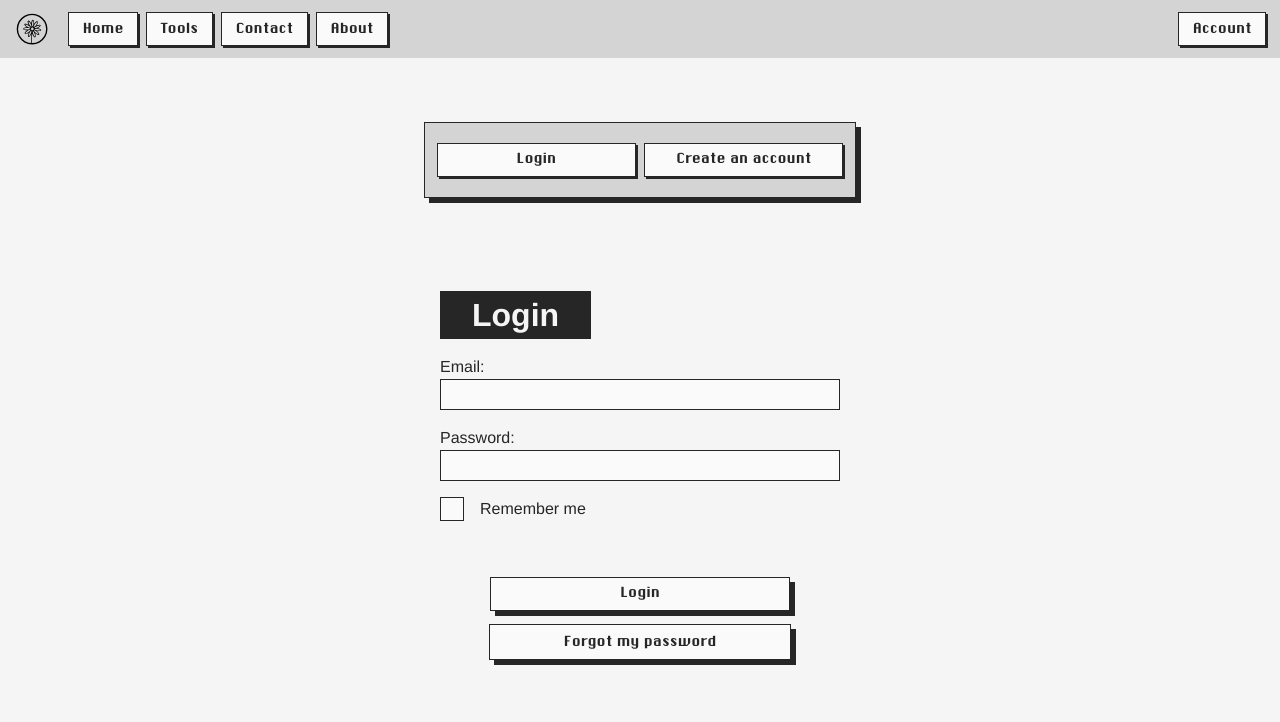
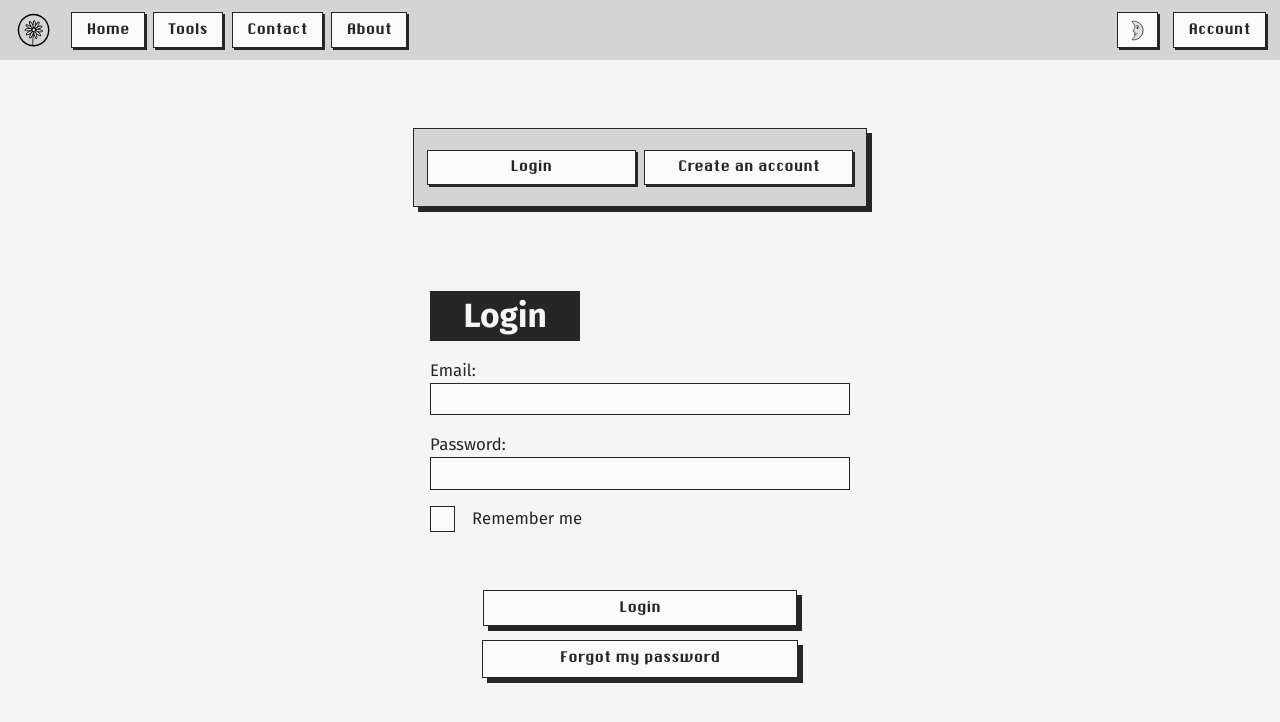
Before and after one commit to cl3mcg/marguerite, a Vue app: page /login in a window 1280 px wide. Shown: the top 722 px of the page. Built offline with nearby package versions, Linux system fonts and the light colour scheme.

Commit message:
Adding Dark/Light mode logic & CSS styles

```diff
--- a/index.html
+++ b/index.html
@@ -2,6 +2,7 @@
 <html lang="en">
 	<head>
 		<meta charset="UTF-8" />
+		<meta name="color-scheme" content="light dark" />
 		<link
 			rel="icon"
 			type="image/svg+xml"
--- a/src/components/layout/LoginForm.vue
+++ b/src/components/layout/LoginForm.vue
@@ -160,5 +160,9 @@ a.button {
 	.form-button button:last-of-type {
 		margin-top: 0;
 	}
+
+	.form-button *:last-child {
+		margin-top: 0;
+	}
 }
 </style>
--- a/src/components/layout/TopNavBar.vue
+++ b/src/components/layout/TopNavBar.vue
@@ -8,13 +8,14 @@
 			<router-link class="button" to="/about">About</router-link>
 		</div>
 		<div>
+			<TheDarkModeButton></TheDarkModeButton>
 			<router-link class="button" to="/account">Account</router-link>
 			<a
 				class="button icon"
 				tabindex="0"
-				v-on:mousedown="toggleNav()"
-				v-on:keypress.enter="toggleNav()"
-				v-on:focusout="closeNav($event)"
+				@mousedown="toggleNav"
+				@keypress.enter="toggleNav"
+				@focusout="closeNav"
 				>{{ navResponsive ? "⨉" : "☰" }}</a
 			>
 		</div>
@@ -22,7 +23,7 @@
 	<nav
 		v-if="navResponsive"
 		class="topnav-responsive"
-		v-on:focusout="closeNav($event)"
+		@focusout="closeNav"
 		ref="nav"
 	>
 		<router-link class="button" to="/home">Home</router-link>
@@ -35,19 +36,18 @@
 
 <script setup>
 import { ref } from "vue";
+import TheDarkModeButton from "../ui/TheDarkModeButton.vue";
 
-const accountInnerText = ref("");
-const accountLink = ref("");
 const navResponsive = ref(false);
 const nav = ref(null);
 
-const toggleNav = function () {
-	return (navResponsive.value = !navResponsive.value);
+const toggleNav = () => {
+	navResponsive.value = !navResponsive.value;
 };
 
-const closeNav = function (event) {
-	if (!nav.value.contains(event.relatedTarget)) {
-		return (navResponsive.value = false);
+const closeNav = (event) => {
+	if (!nav.value || !nav.value.contains(event.relatedTarget)) {
+		navResponsive.value = false;
 	}
 };
 </script>
@@ -64,6 +64,14 @@ const closeNav = function (event) {
 	display: flex; /* Use flexbox */
 	align-items: center; /* Center children vertically */
 	justify-content: space-between;
+}
+
+.darkModeIcon {
+	margin: 0 0.4em;
+	width: 20px;
+	max-width: 20px;
+	background-color: transparent;
+	transition: ease-in-out 0.25s;
 }
 
 a {
--- a/src/components/parts/TheHomePage.vue
+++ b/src/components/parts/TheHomePage.vue
@@ -37,8 +37,16 @@ h1 {
 .description {
 	text-align: center;
 	margin-top: 20px;
-	color: var(--primary-dark);
 }
+[data-theme="dark"] img.logo {
+	filter: invert(100%) sepia(8%) saturate(239%) hue-rotate(242deg)
+		brightness(118%) contrast(92%);
+}
+[data-theme="dark"] img.logo:hover {
+	filter: invert(100%) sepia(8%) saturate(239%) hue-rotate(242deg)
+		brightness(118%) contrast(92%) drop-shadow(0px 0px 40px #b9b9b9bb);
+}
+
 @media screen and (max-height: 600px) {
 	.logo {
 		width: 100px;
@@ -53,7 +61,18 @@ h1 {
 	.description {
 		text-align: center;
 		margin-top: 0.75em;
-		color: var(--primary-dark);
+	}
+}
+
+@media (prefers-color-scheme: dark) {
+	.logo {
+		filter: invert(100%) sepia(8%) saturate(239%) hue-rotate(242deg)
+			brightness(118%) contrast(92%);
+	}
+
+	.logo:hover {
+		filter: invert(100%) sepia(8%) saturate(239%) hue-rotate(242deg)
+			brightness(118%) contrast(92%) drop-shadow(0px 0px 40px #b9b9b9bb);
 	}
 }
 </style>
--- a/src/components/parts/TheLoginPage.vue
+++ b/src/components/parts/TheLoginPage.vue
@@ -1,5 +1,5 @@
 <template>
-	<div class="login-form">
+	<section class="login-form">
 		<menu class="form-type">
 			<li class="button" tabindex="0" v-on:click="formType = 'login'">Login</li>
 			<li class="button" tabindex="0" v-on:click="formType = 'create'">
@@ -11,7 +11,7 @@
 			v-show="formType === 'create'"
 			v-on:switch-tab="formType = 'login'"
 		></CreateAccountForm>
-	</div>
+	</section>
 </template>
 
 <script setup>
@@ -42,9 +42,6 @@ menu {
 	justify-content: center;
 	width: auto;
 	height: auto;
-	border: 1px solid var(--primary-dark);
-	box-shadow: 5px 5px 0px var(--primary-dark);
-	background-color: var(--primary-light-nav);
 }
 
 menu li {
@@ -89,6 +86,7 @@ menu li:hover {
 
 @media screen and (max-height: 600px) {
 	.login-form {
+		margin-top: 1em;
 		display: flex;
 		flex-direction: row;
 		justify-content: center;
--- a/src/components/parts/TheToolsPage.vue
+++ b/src/components/parts/TheToolsPage.vue
@@ -14,7 +14,6 @@
 import { ref } from "vue";
 
 import TheToolCard from "../ui/TheToolCard.vue";
-import { RouterView } from "vue-router";
 
 const toolsList = ref([
 	{
--- /dev/null
+++ b/src/components/ui/TheAverageTable.vue
@@ -0,0 +1,20 @@
+<template>
+	<div>
+		<table>
+			<tr></tr>
+		</table>
+	</div>
+</template>
+
+<script setup>
+import { defineProps } from "vue";
+
+const props = defineProps({
+	averageData: {
+		type: Object,
+		default: {},
+	},
+});
+</script>
+
+<style scoped></style>
--- /dev/null
+++ b/src/components/ui/TheDarkModeButton.vue
@@ -0,0 +1,74 @@
+<template>
+	<button @click="switchDarkMode">
+		<img :src="darkModeIconSrc" class="darkModeIcon" />
+	</button>
+</template>
+
+<script setup>
+import { ref, watch, onMounted } from "vue";
+import { useUserStore } from "../../stores/UserStore.js";
+
+const userStore = useUserStore();
+
+// Create a media query list
+const darkModeMediaQuery = window.matchMedia("(prefers-color-scheme: dark)");
+
+// Function to update the theme
+const updateTheme = () => {
+	userStore.darkMode = darkModeMediaQuery.matches;
+	document.documentElement.setAttribute(
+		"data-theme",
+		userStore.darkMode ? "dark" : "light"
+	);
+};
+
+// Update the theme on mount and whenever the media query changes
+onMounted(updateTheme);
+darkModeMediaQuery.addEventListener("change", updateTheme);
+
+const switchDarkMode = () => {
+	userStore.darkMode = !userStore.darkMode;
+	document.documentElement.setAttribute(
+		"data-theme",
+		userStore.darkMode ? "dark" : "light"
+	);
+};
+
+const darkModeIconSrc = ref(
+	userStore.darkMode
+		? "/src/assets/icons/sunwithface.svg"
+		: "/src/assets/icons/moonwithface.svg"
+);
+
+watch(
+	() => userStore.darkMode,
+	(newVal) => {
+		darkModeIconSrc.value = newVal
+			? "/src/assets/icons/sunwithface.svg"
+			: "/src/assets/icons/moonwithface.svg";
+	}
+);
+</script>
+
+<style scoped>
+button {
+	margin: 0 0.75em;
+	box-shadow: 2px 2px 0px var(--primary-dark);
+}
+button img {
+	transition: ease-in-out 0.1s;
+	-webkit-filter: grayscale(100%);
+	filter: grayscale(100%);
+}
+button:hover img {
+	-webkit-filter: grayscale(0%);
+	filter: grayscale(0%);
+}
+img {
+	width: 1.5em;
+	color: var(--primary-dark);
+	text-align: center;
+	text-decoration: none;
+	margin: 0 0.2em;
+}
+</style>
--- a/src/stores/UserStore.js
+++ b/src/stores/UserStore.js
@@ -4,6 +4,7 @@ export const useUserStore = defineStore("userStore", {
     state: function () {
         return {
             accountToken: null,
+            darkMode: false,
             isLoading: false,
             shownModal: null,
             // shownModal: {
--- a/src/styles/global.css
+++ b/src/styles/global.css
@@ -1,5 +1,5 @@
 :root {
-    --font-standard:'Fira Sans', Helvetica, Arial, 'Liberation Sans', 'TwemojiMozilla', sans-serif;
+    --font-standard:'Fira GO', Helvetica, Arial, 'Liberation Sans', 'TwemojiMozilla', sans-serif;
     --font-monospace:'Fira Mono', Menlo, Consolas, 'Courier New', monospace;
     --font-special:"ChicagoFLF", Impact, sans-serif;
 
@@ -92,32 +92,16 @@
     font-family: var(--font-standard);
     line-height: 1.5;
     font-weight: 400;
-    font-size: 1rem;
-
+    font-size: 1.05rem;
     color-scheme: light dark;
-    color: var(--primary-light);
-    background-color: var(--primary-dark);
-
     font-variant-ligatures: no-common-ligatures;
     font-synthesis: none;
     text-rendering: optimizeLegibility;
     -webkit-font-smoothing: antialiased;
     -moz-osx-font-smoothing: grayscale;
     -webkit-text-size-adjust: 100%;
-  }
-
-  @media (prefers-color-scheme: light) {
-    :root {
     color: var(--primary-dark);
     background-color: var(--primary-light);
-    }
-  }
-
-  @media (prefers-color-scheme: dark) {
-    :root {
-      color: var(--primary-light);
-      background-color: var(--primary-dark);
-    }
   }
 
   @keyframes neutral-blink-animation {
@@ -175,6 +159,16 @@ code {
   font-size: 0.9em;
 }
 
+menu {
+	border: 1px solid var(--primary-dark);
+	box-shadow: 5px 5px 0px var(--primary-dark);
+	background-color: var(--primary-light-nav);
+}
+
+[data-theme="dark"] menu {
+	box-shadow: 5px 5px 0px var(--primary-light);
+}
+
 menu * {
   font-family: var(--font-special);
 }
@@ -196,6 +190,22 @@ a.button, li.button, div.button, button {
 	transition: ease-in-out 0.1s;
 }
 
+[data-theme="dark"] section :not(menu) a.button,
+[data-theme="dark"] section :not(menu) li.button,
+[data-theme="dark"] section :not(menu) div.button,
+[data-theme="dark"] section :not(menu) button {
+	background-color: var(--grey-200);
+	box-shadow: 5px 5px 0px var(--primary-light);
+}
+
+[data-theme="dark"] section :not(menu) a.button:hover,
+[data-theme="dark"] section :not(menu) li.button:hover,
+[data-theme="dark"] section :not(menu) div.button:hover,
+[data-theme="dark"] section :not(menu) button:hover {
+	background-color: var(--primary-lighter);
+	box-shadow: 2px 2px 0px var(--primary-light);
+}
+
 a:not(.button) {
   color: var(--blue-900);
   text-decoration: underline;
@@ -206,6 +216,17 @@ a:not(.button) {
 a:not(.button):hover {
 	background-color: var(--primary-light-hover);
   color: var(--primary-darker);
+}
+
+[data-theme="dark"] section a:not(.button) {
+	color: var(--blue-100);
+  text-decoration-color: var(--blue-100);
+}
+
+[data-theme="dark"] section a:not(.button):hover {
+	color: var(--blue-900);
+  text-decoration-color: var(--blue-900);
+  background-color: var(--blue-100);
 }
 
 button:not(:disabled):active,
@@ -319,6 +340,20 @@ input[type="checkbox"]:checked:before {
 	font-size: 2.5rem;
 }
 
+[data-theme="dark"] input[type="email"],
+[data-theme="dark"] input[type="password"],
+[data-theme="dark"] input[type="text"],
+[data-theme="dark"] input[type="number"] {
+	border: 1px solid var(--primary-light);
+	background-color: var(--grey-100);
+}
+
+[data-theme="dark"] input[type="checkbox"] {
+	border: 1px solid var(--primary-light);
+	background-color: var(--grey-100);
+  color:var(--primary-dark);
+}
+
 fieldset {
     border: 1px solid var(--primary-light-grey);
 }
@@ -343,6 +378,11 @@ select {
 	padding: 0 0.5em;
 }
 
+[data-theme="dark"] select {
+	border: 1px solid var(--primary-light);
+	background-color: var(--grey-100);
+}
+
 select option {
   font-family: var(--font-monospace);
   background-color: var(--primary-light);
@@ -350,8 +390,42 @@ select option {
   border-radius: 0%;
 }
 
+[data-theme="dark"] select option {
+	background-color: var(--grey-100);
+}
+
 select option:checked {
   background-color: var(--primary-darker);
   color: var(--primary-lighter);
   border-radius: 0%;
 }
+
+[data-theme="dark"] {
+  &:root {
+    color: var(--primary-lighter);
+    background-color: var(--neutral-600);
+  }
+  &:focus:not(:active) {
+  outline: 3px solid var(--blue-500);
+  transition: none !important;
+  }
+  &legend {
+    background-color: var(--grey-300);
+    color: var(--primary-dark);
+  }
+}
+
+@media (prefers-color-scheme: dark) {
+  :root {
+    color: var(--primary-lighter);
+    background-color: var(--neutral-600);
+  }
+  :focus:not(:active) {
+  outline: 3px solid var(--blue-500);
+  transition: none !important;
+  }
+  legend {
+    background-color: var(--grey-300);
+    color: var(--primary-dark);
+  }
+}
```
Also changed, not shown: src/components/parts/TheHapagRatesPage.vue (+40 -30 lines). Lines whose indentation alone changed are shown as unchanged.
